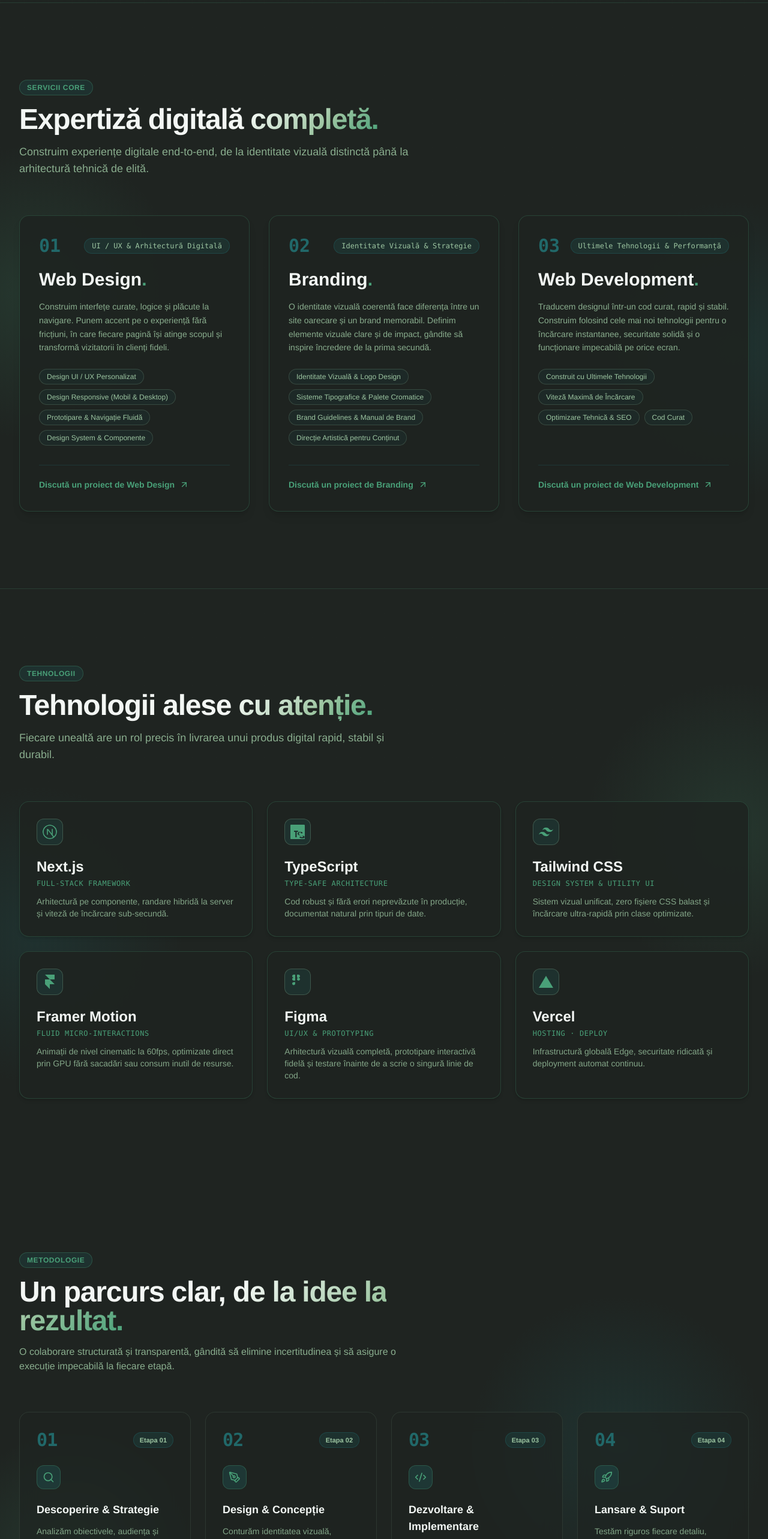
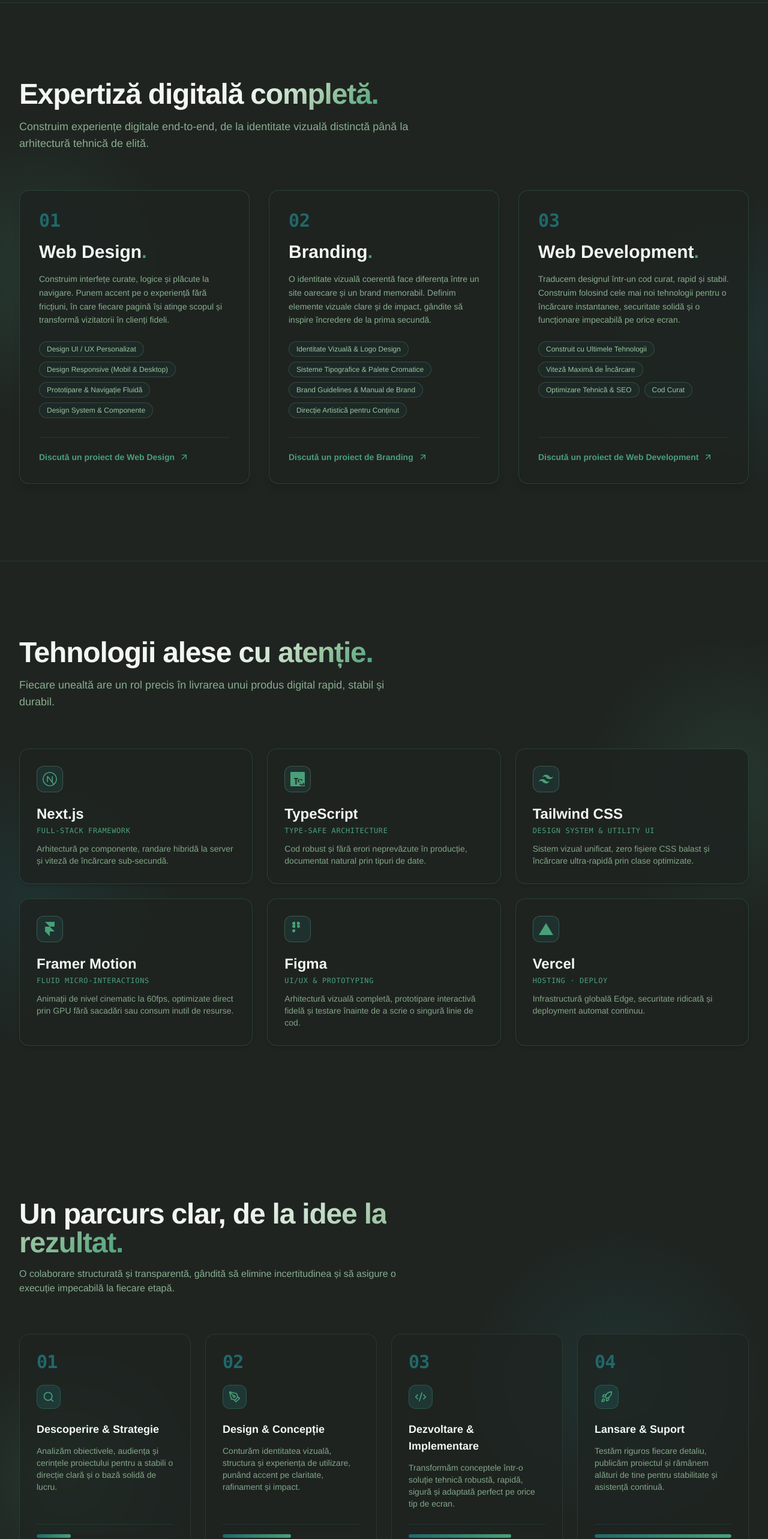
Before and after one commit to adrianchelmu12/kairosdesign, a Next.js app: page / in a window 1280 px wide. Shown: the part 2260-4826 px from the top of the page at 60% size. Built offline with nearby package versions, Linux system fonts and the light colour scheme.

Commit message:
fix(ui): remove section header badges and card tagline pills

```diff
--- a/components/Process.tsx
+++ b/components/Process.tsx
@@ -59,9 +59,6 @@ export default function Process() {
 
         {/* Section Header */}
         <div className="max-w-3xl mb-16">
-          <div className="inline-flex items-center gap-2 px-3 py-1 rounded-full bg-[#216869]/20 border border-[#49a078]/30 text-[#49a078] text-xs font-semibold uppercase tracking-wider mb-4">
-            Metodologie
-          </div>
           <h2 className="text-3xl sm:text-5xl font-bold tracking-tight text-[#f3f7f4]">
             Un parcurs clar,{" "}
             <span className="text-gradient-kairos">de la idee la rezultat.</span>
@@ -81,13 +78,10 @@ export default function Process() {
                 className="relative rounded-2xl glass-panel p-6 sm:p-7 border border-[#9cc5a1]/15 hover:border-[#49a078]/50 transition-all duration-300 flex flex-col justify-between group hover:-translate-y-1"
               >
                 <div>
-                  {/* Top Step Number & Phase Badge */}
-                  <div className="flex items-center justify-between mb-6">
+                  {/* Top Step Number */}
+                  <div className="mb-5">
                     <span className="text-3xl font-black text-[#216869] group-hover:text-[#49a078] transition-colors font-mono tracking-tight">
                       {step.number}
-                    </span>
-                    <span className="text-[11px] font-semibold px-2.5 py-1 rounded-full bg-[#216869]/20 border border-[#216869]/40 text-[#9cc5a1]">
-                      {step.phase}
                     </span>
                   </div>
 
--- a/components/Services.tsx
+++ b/components/Services.tsx
@@ -81,9 +81,6 @@ export default function Services() {
       <div className="max-w-7xl mx-auto px-4 sm:px-6 lg:px-8 relative z-10">
         {/* Section Header */}
         <div className="max-w-3xl mb-12 sm:mb-16">
-          <div className="inline-flex items-center gap-2 px-3 py-1 rounded-full bg-[#216869]/20 border border-[#49a078]/30 text-[#49a078] text-xs font-semibold uppercase tracking-wider mb-4">
-            Servicii Core
-          </div>
           <h2 className="text-3xl sm:text-5xl font-bold tracking-tight text-[#f3f7f4]">
             Expertiză digitală{" "}
             <span className="text-gradient-kairos">completă.</span>
@@ -104,12 +101,9 @@ export default function Services() {
               <div className="absolute top-0 left-0 right-0 h-[2px] bg-gradient-to-r from-transparent via-[#49a078]/0 to-transparent group-hover:via-[#49a078]/70 transition-all duration-500 rounded-t-2xl pointer-events-none" />
 
               <div>
-                <div className="flex items-center justify-between mb-5">
+                <div className="mb-4">
                   <span className="text-3xl font-black text-[#216869] group-hover:text-[#49a078] transition-colors font-mono">
                     {service.number}
-                  </span>
-                  <span className="text-xs font-mono px-3 py-1 rounded-full bg-[#216869]/20 border border-[#216869]/40 text-[#9cc5a1]">
-                    {service.tagline}
                   </span>
                 </div>
 
--- a/components/TechStack.tsx
+++ b/components/TechStack.tsx
@@ -106,9 +106,6 @@ export default function TechStack() {
       <div className="max-w-7xl mx-auto px-4 sm:px-6 lg:px-8 relative z-10">
         {/* Header */}
         <div className="max-w-3xl mb-12 sm:mb-16">
-          <div className="inline-flex items-center gap-2 px-3 py-1 rounded-full bg-[#216869]/20 border border-[#49a078]/30 text-[#49a078] text-xs font-semibold uppercase tracking-wider mb-4">
-            Tehnologii
-          </div>
           <h2 className="text-3xl sm:text-5xl font-bold tracking-tight text-[#f3f7f4]">
             Tehnologii alese{" "}
             <span className="text-gradient-kairos">cu atenție.</span>
```
